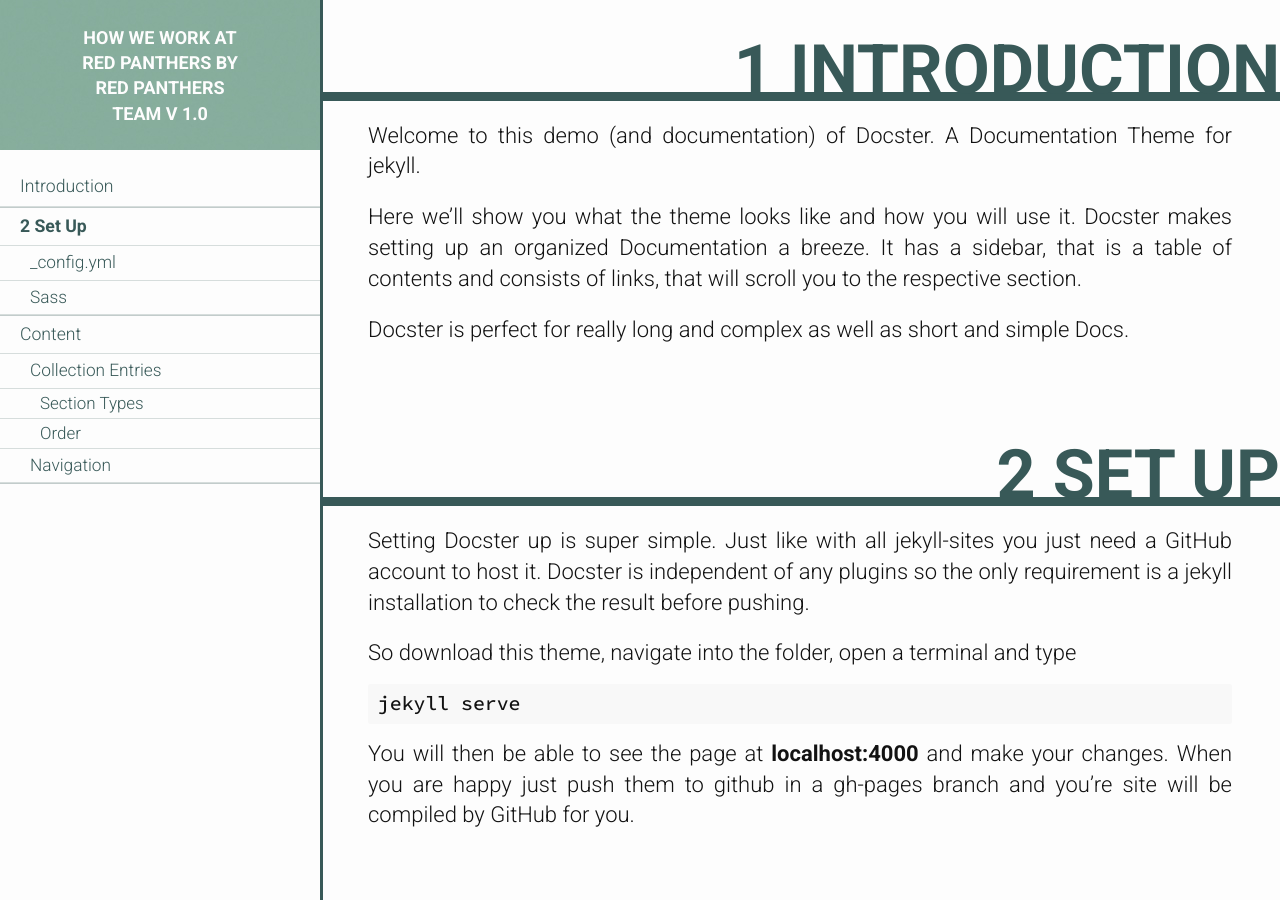
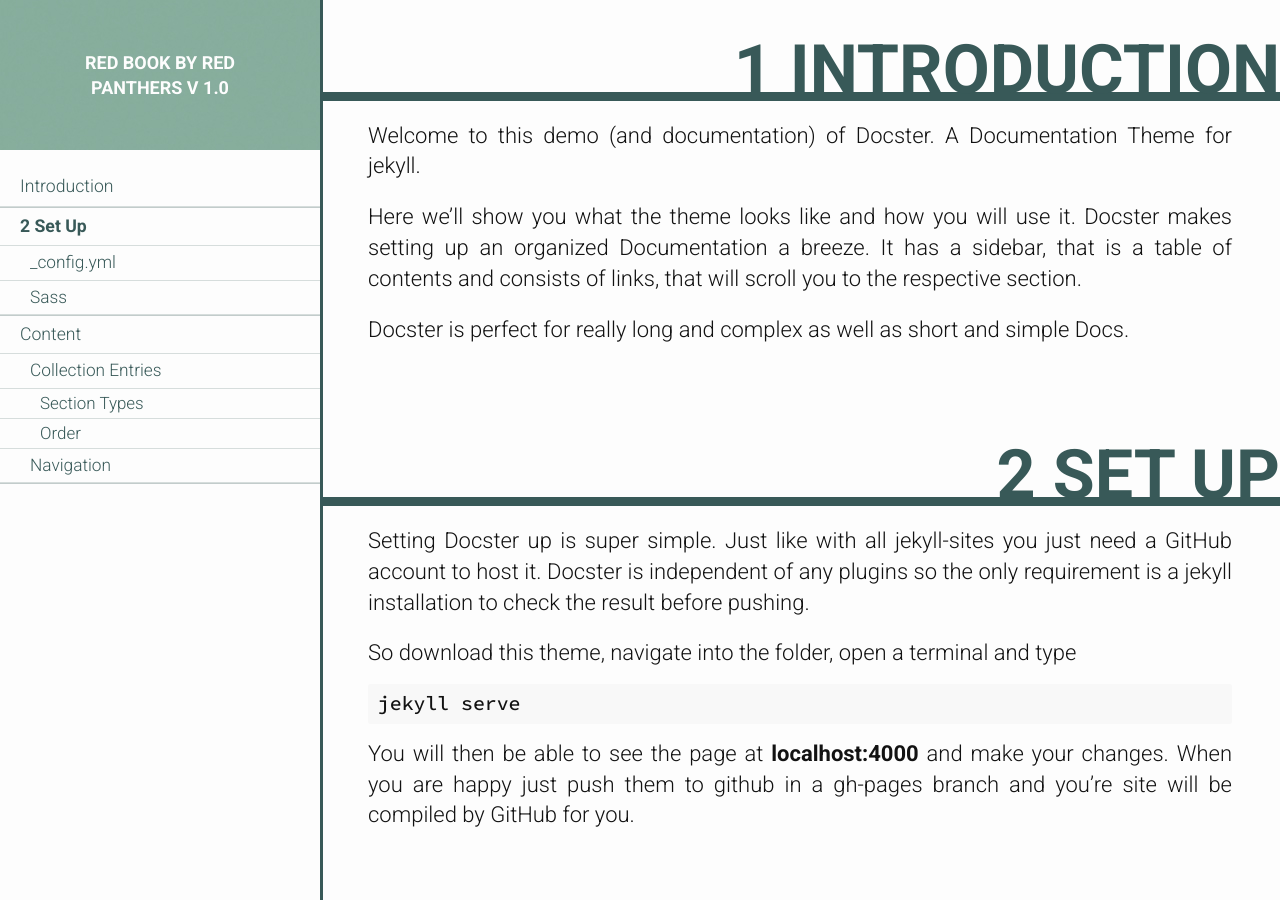
Before and after one commit to redpanthers/red-book, a Jekyll site: the page built from index.html, in a window 1280 px wide and 900 px high. Built offline with Jekyll 4.4.1, drawn with Linux system fonts in a browser that asks for light colours.

Commit message:
Red Book by Red Panthers

```diff
--- a/_config.yml
+++ b/_config.yml
@@ -1,6 +1,6 @@
 full_rebuild: true
-name: How we work at Red Panthers
-author: Red Panthers Team
+name:  Red Book
+author: Red Panthers
 version: V 1.0
 encoding: utf-8
 defaults:
```
